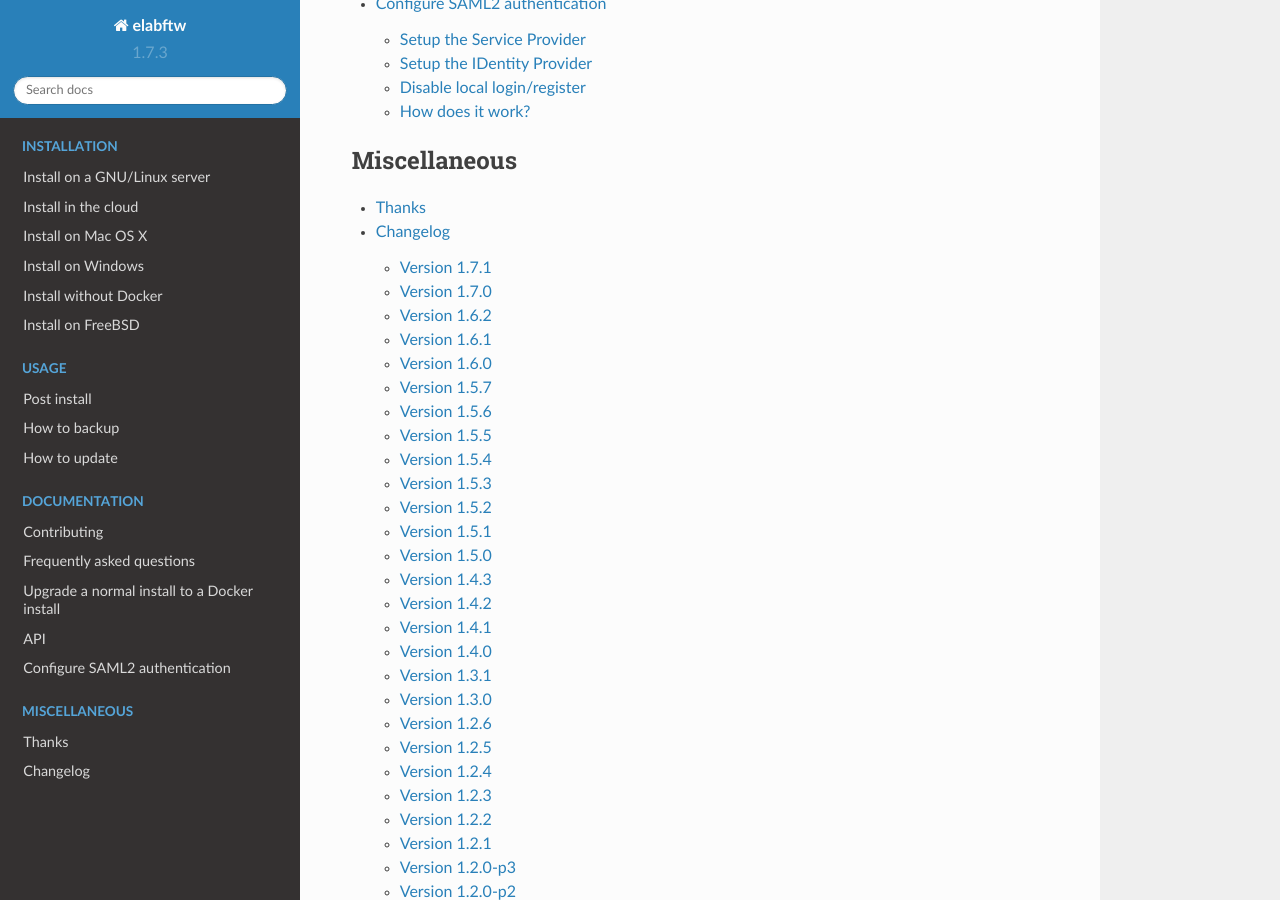
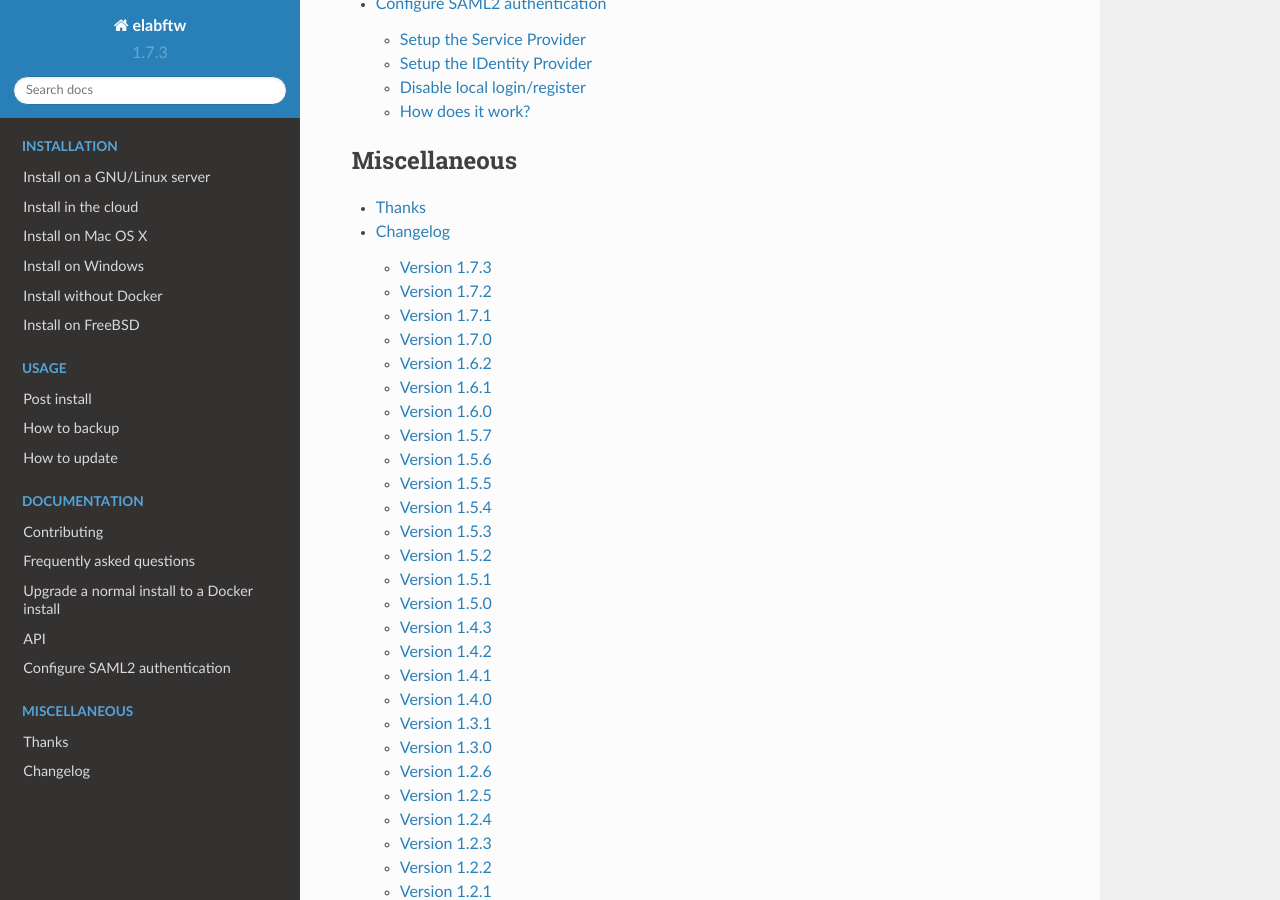
Before and after one commit to elabftw/elabdoc, a Sphinx documentation site: the page built from doc/index.rst, in a window 1280 px wide and 900 px high, scrolled down 4526 px. Built offline with Sphinx 7.4.7 and the Read the Docs theme 2.0.0, drawn with Linux system fonts in a browser that asks for light colours; pages that are not in the unit, such as notebooks, are missing from menus.

Commit message:
changelog

```diff
--- a/doc/changelog.rst
+++ b/doc/changelog.rst
@@ -2,6 +2,20 @@
 
 Changelog
 =========
+
+Version 1.7.3
+-------------
+
+* Bugfix:
+
+  * Fix issue updating if the database name was different from 'elabftw' (see #462)
+
+Version 1.7.2
+-------------
+
+* Bugfix:
+
+  * Fix issue with PHP version 5.6.x (fix #462)
 
 Version 1.7.1
 -------------
```
